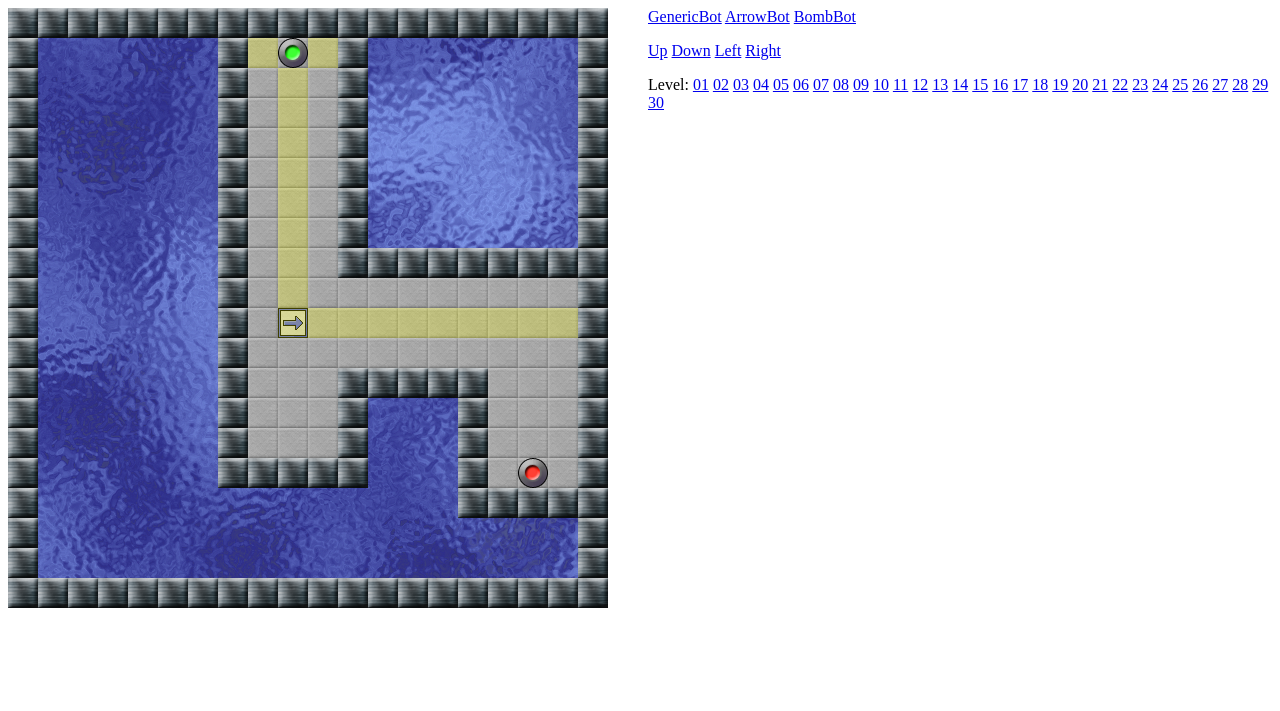
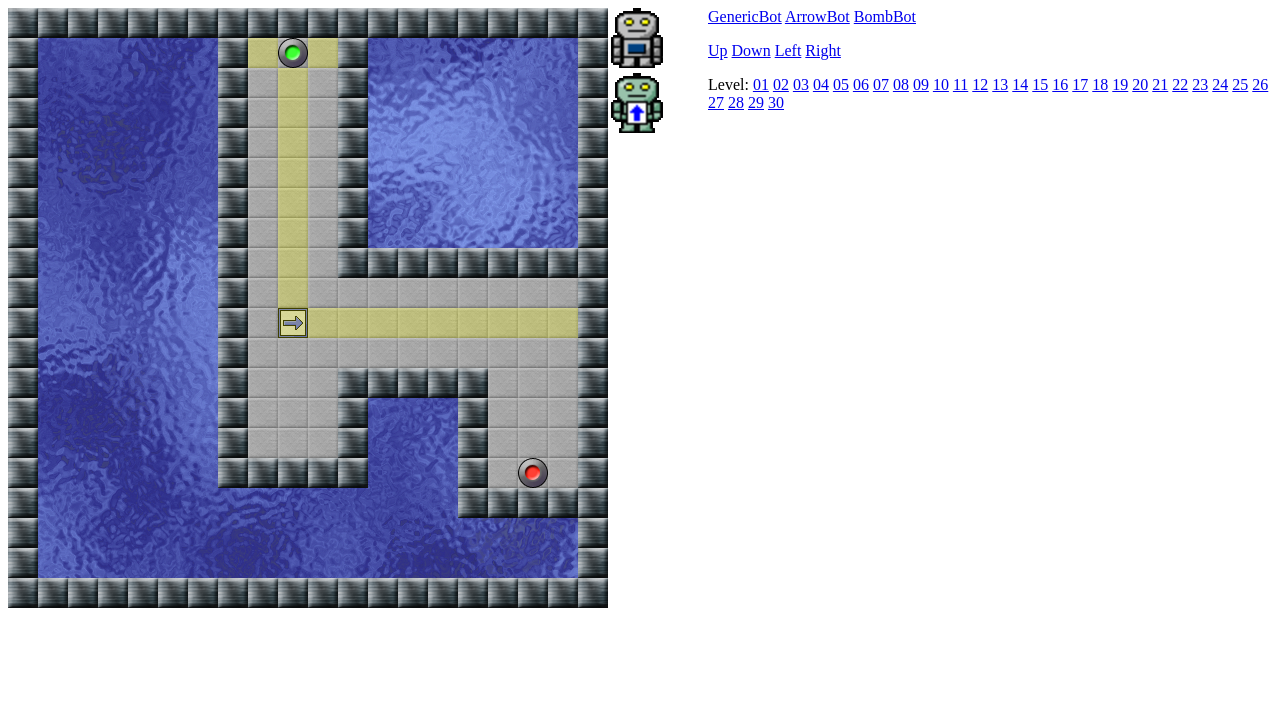
Before and after one commit to kylewm/teamrobot-js, a plain HTML site: page index.html in a window 1280 px wide. Drawn offline with Linux system fonts and the light colour scheme.

Commit message:
Refactoring to support better UI

```diff
--- a/index.html
+++ b/index.html
@@ -4,7 +4,7 @@
   </head>
   <body id="body">
     <div style="float:left">
-      <canvas width="640" height="640" id="game"></canvas>
+      <canvas width="700" height="700" id="game"></canvas>
     </div>
     <a href="javascript:specialize('genericbot')">GenericBot</a>
     <a href="javascript:specialize('arrowbot')">ArrowBot</a>
--- a/tr.js
+++ b/tr.js
@@ -1,9 +1,10 @@
 /*jslint vars: true, browser: true, devel: true, indent: 2 */
-(function (GLOBAL) {
 "use strict";
 
 // Constants and a frame counter
 var
+  BOARD_ROWS = 20,
+  BOARD_COLS = 20,
   TILE_WIDTH = 30,
   TILE_HEIGHT = 30,
   FPS = 10,
@@ -25,7 +26,7 @@
   x -= this.offsetLeft;
   y -= this.offsetTop;
   return { x: x, y: y };
-  }
+};
 HTMLCanvasElement.prototype.relMouseCoords = relMouseCoords;
 
 if (!Object.create) {
@@ -63,58 +64,6 @@
   };
 }
 
-  var loadAsset = function (assetUrl, callback, type) {
-    var req = new XMLHttpRequest();
-    req.open("GET", assetUrl, true);
-    if (type) {
-      req.responseType = type;
-    }
-    if (callback) {
-      req.onload = function () { callback(req); };
-    }
-    req.send();
-  }
-
-  var bind = function (scope, fn) {
-    return function () {
-      fn.apply(scope, arguments);
-    };
-  }
-
-  var calcDirection = function (from, to) {
-    var drow = to.row - from.row;
-    var dcol = to.col - from.col;
-
-    if (Math.abs(drow) > Math.abs(dcol)) {
-      return drow > 0 ? 'down' : 'up';
-    } else {
-      return dcol > 0 ? 'right' : 'left';
-    }
-  }
-
-  var advance = function (position, direction) {
-    if (direction === 'up') {
-      return { row: position.row - 1, col: position.col };
-    } else if (direction === 'down') {
-      return { row: position.row + 1, col: position.col };
-    } else if (direction === 'left') {
-      return { row: position.row, col: position.col - 1 };
-    } else if (direction === 'right') {
-      return { row: position.row, col: position.col + 1 };
-    }
-  };
-
-  var positionsEqual = function (pos1, pos2) {
-    return pos1.row === pos2.row && pos1.col === pos2.col;
-  };
-
-  var callbackAfterCountdown = function (counter, callback) {
-    return function () {
-      counter -= 1;
-      if (counter === 0 && callback) { callback(); }
-    };
-  };
-
 var tile = {};
 
 var wall = Object.create(tile);
@@ -129,7 +78,7 @@
   return 'metalfloor.png';
 };
 
-  var bombable = Object.create(tile)
+var bombable = Object.create(tile);
 bombable.type = 'bombable';
 bombable.spriteName = function () {
   return 'bombable2.png';
@@ -147,7 +96,7 @@
   return 'water.png';
 };
 
-  var lava = Object.create(tile)
+var lava = Object.create(tile);
 lava.type = 'lava';
 lava.spriteName = function () {
   return 'lava.png';
@@ -219,7 +168,9 @@
   return name;
 };
 
-  var movable = {};
+var movable = {
+  animate: true
+};
 movable.advance = function(game) {};
 movable.checkCollisions = function (game) {};
 movable.spriteSuffix = function () {
@@ -233,7 +184,11 @@
   } else if (this.direction === 'right') {
     suffix += '3';
   }
+  if (this.animate) {
     suffix += ['0', '1', '2', '1'][frameno % 4];
+  } else {
+    suffix += '1';
+  }
   return suffix;
 };
 movable.spriteName = function () {
@@ -247,9 +202,10 @@
 block.type = 'block';
 
 var bot = Object.create(movable);
+bot.direction = 'down';
 bot.advance = function (game) {
   if (!this.dying) {
-      this.position = advance(this.position, this.direction);
+    this.position = util.advance(this.position, this.direction);
   }
 };
 bot.checkCollisions = function (game) {
@@ -274,6 +230,14 @@
 
 var genericbot = Object.create(bot);
 genericbot.type = 'genericbot';
+genericbot.spriteName = function () {
+  if (this.useAppearanceOf) {
+    this.useAppearanceOf.direction = this.direction;
+    return this.useAppearanceOf.spriteName();
+  }
+  return bot.spriteName.call(this);
+};
+
 
 var arrowbot = Object.create(bot);
 arrowbot.type = 'arrowbot';
@@ -425,7 +389,7 @@
 
   read: function (name, game, callback) {
     var that = this;
-      loadAsset("levels/" + name + ".txt", function (req) {
+    util.loadAsset("levels/" + name + ".txt", function (req) {
       that.finish(req.responseText, game, callback);
     });
   },
@@ -436,9 +400,9 @@
 
     game.levelInfo = {
       title: lines[0],
-        numberOfBots: lines[1],
-        earnedBots: lines[2],
-        numberOfNewBots: lines[3],
+      numberOfBots: Number(lines[1]),
+      earnedBots: Number(lines[2]),
+      numberOfNewBots: Number(lines[3]),
       description: lines[4]
     };
 
@@ -469,10 +433,32 @@
 
 var ui = {
   init: function (game, callback) {
+    var that = this;
+    this.game = game; // the logic
+    this.sprites = {};
+
     this.canvas = document.getElementById('game');
     this.ctx = this.canvas.getContext('2d');
-      this.game = game; // the logic
-      this.sprites = {};
+    this.ctx.mozImageSmoothingEnabled = false;
+
+    var boardbounds = {
+      x: 0,
+      y: 0,
+      w: BOARD_COLS * TILE_WIDTH,
+      h: BOARD_ROWS * TILE_HEIGHT
+    };
+    var specbounds = {
+      x: boardbounds.x + boardbounds.w,
+      y: 0,
+      w: TILE_WIDTH * 1.5,
+      h: boardbounds.h
+    };
+
+    this.boardui = boardui.init(game, this, boardbounds);
+    this.specui = specui.init(game, this, 2, specbounds);
+
+    this.components = [ this.boardui, this.specui ];
+
     this.loadImages(['movables', 'terrain'], ['water', 'lava'], callback);
     this.addListeners();
 
@@ -485,78 +471,51 @@
     // 'ok', red for 'no')
     this.canvas.addEventListener('mousemove', function (evt) {
       var coords = that.canvas.relMouseCoords(evt);
-        that.game.hoverPosition = {
-          row: Math.floor(coords.y / TILE_HEIGHT),
-          col: Math.floor(coords.x / TILE_WIDTH)
-        };
+      for (var ii = 0 ; ii < that.components.length ; ii += 1) {
+        var component = that.components[ii];
+        if (util.inBounds(component.bounds, coords)
+            && component.mouseMoved) {
+          component.mouseMoved(coords);
+        }
+      }
     });
     // mouse clicks will indicate where the train should advance to
     this.canvas.addEventListener('click', function (evt) {
       var coords = that.canvas.relMouseCoords(evt);
-        that.game.clickPosition = {
-          row: Math.floor(coords.y / TILE_HEIGHT),
-          col: Math.floor(coords.x / TILE_WIDTH)
-        };
+      for (var ii = 0 ; ii < that.components.length ; ii += 1) {
+        var component = that.components[ii];
+        if (util.inBounds(component.bounds, coords)
+            && component.mouseMoved) {
+          component.mouseClicked(coords);
+        }
+      }
     }, true);
   },
 
   draw: function () {
-      this.drawBoard();
-      this.drawMovables();
-      this.drawHighlights();
+    this.boardui.draw();
+    this.specui.draw();
   },
 
-    drawBoard: function () {
-      var that = this;
-      //console.log("animating this = " + this);
-      //console.log("this.board = " + this.board);
-
-      this.game.board.forEachTile(function (position, tile) {
-        that.drawSprite(tile.spriteName(),
-                        position.col * TILE_WIDTH,
-                        position.row * TILE_HEIGHT);
-      });
-    },
-
-    drawMovables: function () {
-      var that = this;
-      this.game.movables.forEach(function (mov) {
-        that.drawSprite(mov.spriteName(),
-                        mov.position.col * TILE_WIDTH,
-                        mov.position.row * TILE_HEIGHT);
-      });
-    },
-
-    drawSprite: function (name, posx, posy) {
+  drawSprite: function (name, posx, posy, xfactor, yfactor) {
+    xfactor = xfactor || 1;
+    yfactor = yfactor || 1;
     var sprite = this.sprites[name];
     if (sprite) {
       if (sprite.type === 'texture') {
         this.ctx.drawImage(sprite.img, posx, posy, TILE_WIDTH, TILE_HEIGHT,
-                             posx, posy, TILE_WIDTH, TILE_HEIGHT);
+                           posx, posy, TILE_WIDTH*xfactor, TILE_HEIGHT*yfactor);
       } else {
         this.ctx.drawImage(sprite.img, sprite.x, sprite.y, sprite.w, sprite.h,
-                             posx, posy, sprite.w, sprite.h);
+                           posx, posy, sprite.w*xfactor, sprite.h*yfactor);
       }
     }
-    },
-
-    drawHighlights: function () {
-      var that = this;
-      this.game.board.forEachCell(
-        function (position, cell) {
-          if (cell.onPath) {
-            that.ctx.fillStyle = 'rgba(255, 255, 0, 0.25)';
-            that.ctx.fillRect(position.col * TILE_WIDTH,
-                              position.row * TILE_HEIGHT,
-                              TILE_WIDTH, TILE_HEIGHT);
-          }
-        });
   },
 
   loadImages: function (spriteSheets, textures, callback) {
     var that = this,
       countdown = spriteSheets.length + textures.length,
-        countdownFn = callbackAfterCountdown(countdown, callback);
+      countdownFn = util.callbackAfterCountdown(countdown, callback);
 
     spriteSheets.forEach(function (sheet) {
       that.loadSpriteSheet(sheet, countdownFn);
@@ -586,7 +545,7 @@
       game = this,
       jsonUrl = 'images/' + name + '.json',
       imgUrl = 'images/' + name + '.png',
-        countdownFn = callbackAfterCountdown(2, callback),
+      countdownFn = util.callbackAfterCountdown(2, callback),
       imgObj;
 
     imgObj = new Image();
@@ -594,7 +553,7 @@
     imgObj.onload = countdownFn;
     imgObj.src = imgUrl;
 
-      loadAsset(jsonUrl, function (req) {
+    util.loadAsset(jsonUrl, function (req) {
       var
       parsed = JSON.parse(req.responseText),
       spriteName,
@@ -620,6 +579,97 @@
   }
 };
 
+var boardui = {
+  init: function (game, ui, bounds) {
+    this.game = game;
+    this.ui = ui;
+    this.bounds = bounds;
+
+    return this;
+  },
+
+  mouseClicked: function (coords) {
+    this.game.clickPosition = {
+      row: Math.floor(coords.y / TILE_HEIGHT),
+      col: Math.floor(coords.x / TILE_WIDTH)
+    };
+  },
+
+  mouseMoved: function (coords) {
+    this.game.hoverPosition = {
+      row: Math.floor(coords.y / TILE_HEIGHT),
+      col: Math.floor(coords.x / TILE_WIDTH)
+    };
+  },
+
+  draw: function () {
+    this.drawBoard();
+    this.drawMovables();
+    this.drawHighlights();
+  },
+
+  drawBoard: function () {
+    var that = this;
+    //console.log("animating this = " + this);
+    //console.log("this.board = " + this.board);
+
+    this.game.board.forEachTile(function (position, tile) {
+      that.ui.drawSprite(tile.spriteName(),
+                         position.col * TILE_WIDTH,
+                         position.row * TILE_HEIGHT);
+    });
+  },
+
+  drawMovables: function () {
+    var that = this;
+    this.game.movables.forEach(function (mov) {
+      that.ui.drawSprite(mov.spriteName(),
+                         mov.position.col * TILE_WIDTH,
+                         mov.position.row * TILE_HEIGHT);
+    });
+  },
+
+  drawHighlights: function () {
+    var that = this;
+    this.game.board.forEachCell(
+      function (position, cell) {
+        if (cell.onPath) {
+          that.ui.ctx.fillStyle = 'rgba(255, 255, 0, 0.25)';
+          that.ui.ctx.fillRect(position.col * TILE_WIDTH,
+                               position.row * TILE_HEIGHT,
+                               TILE_WIDTH, TILE_HEIGHT);
+        }
+      });
+  },
+
+};
+
+// ui for choosing specialization
+var specui = {
+
+  init: function (game, ui, scale, bounds) {
+    this.game = game;
+    this.ui = ui;
+    this.scale = scale;
+    this.bounds = bounds;
+    return this;
+  },
+
+  draw: function () {
+    var earned = this.game.levelInfo.earnedBots;
+
+    for (var ii = 0 ; ii < earned+1 && ii < bots.length ; ii += 1) {
+      var posx = this.bounds.x;
+      var posy = this.bounds.y + ii * (TILE_HEIGHT * this.scale + 5);
+      var bot = Object.create(bots[ii]);
+      bot.direction = 'down';
+      bot.animate = false;
+      this.ui.drawSprite(bot.spriteName(), posx, posy, this.scale, this.scale)
+    }
+  }
+
+};
+
 var game = {
 
   init: function () {
@@ -631,7 +681,7 @@
     this.started = false;
 
     var doneLoadingCallback =
-        callbackAfterCountdown(2, bind(this, this.doneLoading));
+      util.callbackAfterCountdown(2, util.bind(this, this.doneLoading));
 
     ui.init(game, doneLoadingCallback);
     levelReader.read(this.getParams.level || 'level01', this, doneLoadingCallback);
@@ -650,10 +700,10 @@
   },
 
   doneLoading: function () {
-      this.numberToDeploy = this.levelInfo.numberOfBots
+    this.numberToDeploy = this.levelInfo.numberOfBots;
     console.debug("done loading. number left to deploy is : " + this.numberToDeploy);
     // start the game loop
-      setInterval(bind(this, this.mainLoop), 1000 / FPS);
+    setInterval(util.bind(this, this.mainLoop), 1000 / FPS);
   },
 
   mainLoop: function () {
@@ -682,7 +732,8 @@
       if (cell.onPath) {
         if (!this.started) {
           this.started = true;
-            this.deployDirection = calcDirection(this.levelInfo.start, this.clickPosition);
+          this.deployDirection = util.calcDirection(this.levelInfo.start,
+                                                    this.clickPosition);
         }
         this.advancing = true;
         this.advanceTarget = this.clickPosition;
@@ -744,6 +795,12 @@
     var that = this;
 
     this.removeDead();
+
+    if (this.trainHead && this.trainHead !== this.trainCaboose
+        && this.specialization) {
+      this.trainHead.useAppearanceOf = botByType[this.specialization];
+    }
+
     this.maybeLaunch();
 
     if (this.started && this.advancing) {
@@ -754,7 +811,7 @@
     this.maybeDeploy();
 
     if (this.advancing && this.trainHead &&
-          positionsEqual(this.trainHead.position, this.advanceTarget)) {
+        util.positionsEqual(this.trainHead.position, this.advanceTarget)) {
       this.advancing = false;
     }
 
@@ -767,13 +824,13 @@
     var isWall = function (cell) {
       return cell.tiles.some(
         function (tile) { return tile.type === 'wall'; });
-      }
+    };
 
     var maybeChangeDirection = function (cell, currentDirection) {
       var arrow = cell.tiles.filter(
-          function (tile) { return tile.type === 'arrow' })[0];
+        function (tile) { return tile.type === 'arrow'; })[0];
       return arrow ? arrow.direction : currentDirection;
-      }
+    };
 
     var applyToPath = function recur(position, direction, fn) {
       var cell;
@@ -784,40 +841,105 @@
           fn(cell);
           direction = maybeChangeDirection(cell, direction);
           recur(
-              advance(position, direction), direction, fn);
+            util.advance(position, direction), direction, fn);
         }
       }
-      }
+    };
 
     // clear path status
     this.board.forEachCell(
       function (position, cell) { cell.onPath = null; });
 
     // path starts in all directions from the start position
-      var setOnPath = function (cell) { cell.onPath = true; }
+    var setOnPath = function (cell) { cell.onPath = true; };
     if (!this.started) {
-        applyToPath(advance(this.levelInfo.start, 'up'), 'up', setOnPath);
-        applyToPath(advance(this.levelInfo.start, 'down'), 'down', setOnPath);
-        applyToPath(advance(this.levelInfo.start, 'left'), 'left', setOnPath);
-        applyToPath(advance(this.levelInfo.start, 'right'), 'right', setOnPath);
+      applyToPath(util.advance(this.levelInfo.start, 'up'), 'up',
+                  setOnPath);
+      applyToPath(util.advance(this.levelInfo.start, 'down'), 'down',
+                  setOnPath);
+      applyToPath(util.advance(this.levelInfo.start, 'left'), 'left',
+                  setOnPath);
+      applyToPath(util.advance(this.levelInfo.start, 'right'), 'right',
+                  setOnPath);
     } else if (this.trainHead) {
-        applyToPath(advance(this.trainHead.position, this.trainHead.direction),
+      applyToPath(util.advance(this.trainHead.position,
+                               this.trainHead.direction),
                   this.trainHead.direction, setOnPath);
+    }
+  }
+
+};
+
+
+var util = {
+
+  loadAsset: function (assetUrl, callback, type) {
+    var req = new XMLHttpRequest();
+    req.open("GET", assetUrl, true);
+    if (type) {
+      req.responseType = type;
+    }
+    if (callback) {
+      req.onload = function () { callback(req); };
+    }
+    req.send();
+  },
+
+  bind: function (scope, fn) {
+    return function () {
+      fn.apply(scope, arguments);
+    };
+  },
+
+  calcDirection: function (from, to) {
+    var drow = to.row - from.row;
+    var dcol = to.col - from.col;
+
+    if (Math.abs(drow) > Math.abs(dcol)) {
+      return drow > 0 ? 'down' : 'up';
+    } else {
+      return dcol > 0 ? 'right' : 'left';
     }
   },
 
+  advance: function (position, direction) {
+    if (direction === 'up') {
+      return { row: position.row - 1, col: position.col };
+    } else if (direction === 'down') {
+      return { row: position.row + 1, col: position.col };
+    } else if (direction === 'left') {
+      return { row: position.row, col: position.col - 1 };
+    } else if (direction === 'right') {
+      return { row: position.row, col: position.col + 1 };
+    }
+  },
+  positionsEqual: function (pos1, pos2) {
+    return pos1.row === pos2.row && pos1.col === pos2.col;
+  },
+
+  callbackAfterCountdown: function (counter, callback) {
+    return function () {
+      counter -= 1;
+      if (counter === 0 && callback) { callback(); }
+    }
+  },
+
+  inBounds: function (rect, point) {
+    return point.x >= rect.x && point.x < rect.x + rect.w
+      && point.y >= rect.y && point.y < rect.y + rect.h;
+  }
+
 };
 
-  GLOBAL.specialize = function (type) {
+
+var specialize = function (type) {
   game.specialization = type;
 };
 
-  GLOBAL.launch = function (direction) {
+var launch = function (direction) {
   game.launchDirection = direction;
 };
 
 window.onload = function () {
   game.init();
 };
-
-}(this));
```
Lines whose indentation alone changed are shown as unchanged.
